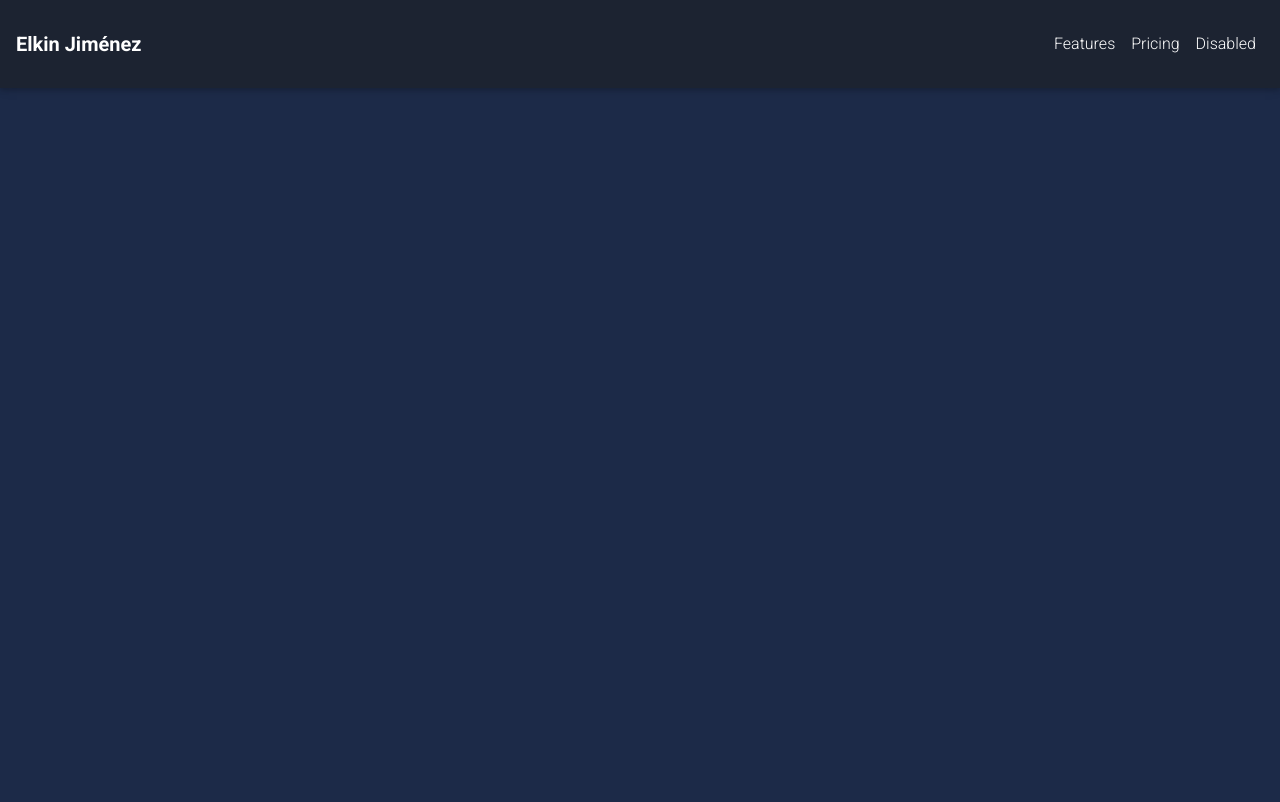
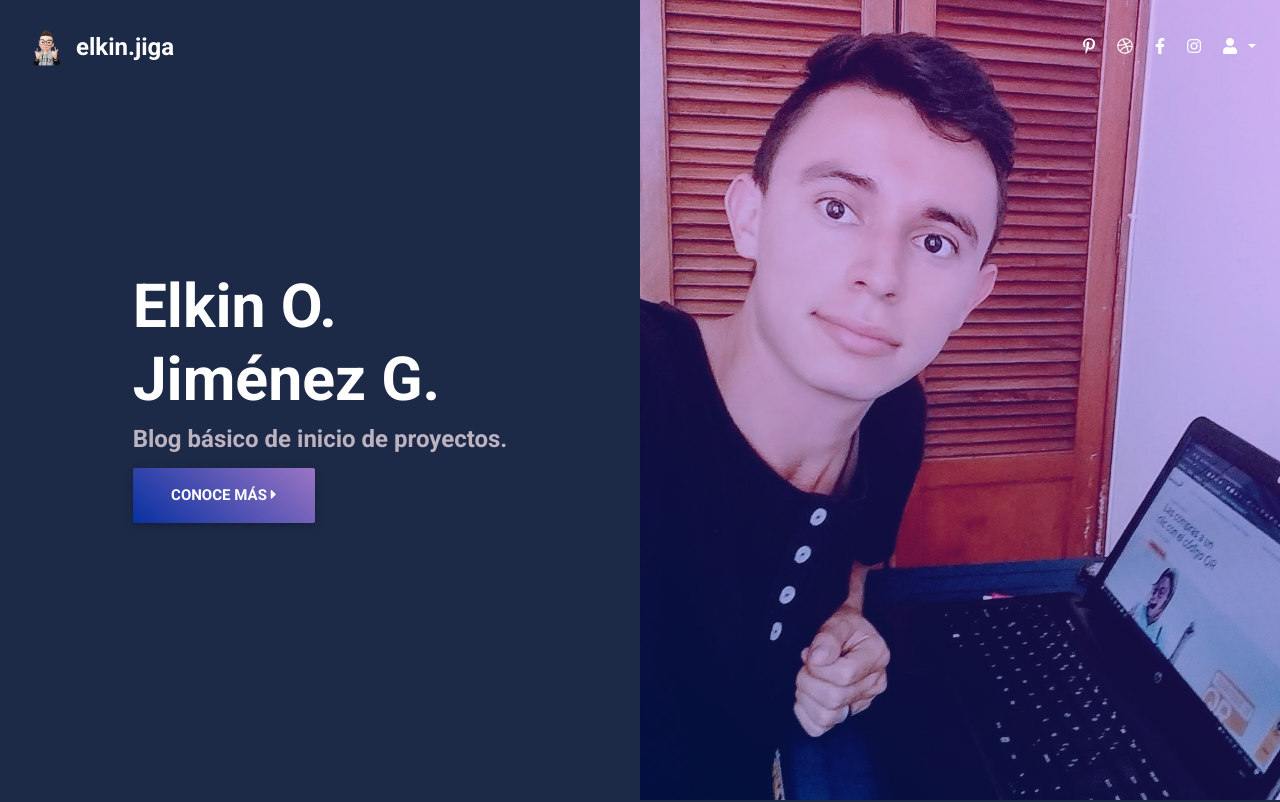
Before and after one commit to elkinjimenez/blog, a plain HTML site: page index.html in a window 1280 px wide. Shown: the top 802 px of the page. Drawn offline with Linux system fonts and the light colour scheme.

Commit message:
landing pages blig

```diff
--- a/css/style.css
+++ b/css/style.css
@@ -0,0 +1,45 @@
+.navbar {
+    background: linear-gradient(40deg, rgba(0, 51, 199, .3), rgba(209, 149, 249, .3));
+  }
+
+  .navbar:not(.top-nav-collapse) {
+    background: transparent;
+  }
+
+  .navbar .navbar-brand img {
+    height: 40px;
+    margin: 10px;
+  }
+
+  .hm-gradient {
+    background: linear-gradient(40deg, rgba(0, 51, 199, .3), rgba(149, 37, 224, 0.3));
+  }
+
+  .heading {
+    font-size: 3.8rem;
+    font-weight: 700;
+    color: white;
+  }
+
+  .subheading {
+    color: #bcb2c0;
+  }
+
+
+  .btn.btn-lily {
+    background: linear-gradient(40deg, rgba(0, 51, 199, .7), rgba(209, 149, 249, .7));
+    color: #fff;
+  }
+
+  .title {
+    margin-top: 6rem;
+    margin-bottom: 2rem;
+    color: #5d4267;
+  }
+
+  .subtitle {
+    color: #bcb2c0;
+    margin-left: 20%;
+    margin-right: 20%;
+    margin-bottom: 6rem;
+  }
--- a/index.html
+++ b/index.html
@@ -5,6 +5,7 @@
   <meta charset="UTF-8">
   <meta name="viewport" content="width=device-width, initial-scale=1, shrink-to-fit=no">
   <meta http-equiv="x-ua-compatible" content="ie=edge">
+  <link rel="shortcut icon" href="img/ico.ico" type="image/x-icon">
   <title>Blog personal | Elkin Jiménez</title>
   <!-- Font Awesome -->
   <link rel="stylesheet" href="https://use.fontawesome.com/releases/v5.11.2/css/all.css">
@@ -18,30 +19,92 @@
   <link rel="stylesheet" href="css/style.css">
 </head>
 
-<body class=" mdb-color darken-3">
+<body class=" mdb-color darken-3 text-white">
   <!-- Start your project here-->
-  <nav class="navbar navbar-expand-lg navbar-dark  mdb-color darken-4 py-4">
-    <a class="navbar-brand font-weight-bold" href="#">Elkin Jiménez</a>
-    <button class="navbar-toggler" type="button" data-toggle="collapse" data-target="#navbarNav"
-      aria-controls="navbarNav" aria-expanded="false" aria-label="Toggle navigation">
+  <nav class="navbar navbar-expand-lg scrolling-navbar navbar-dark z-depth-0 fixed-top">
+    <a class="navbar-brand" href="/">
+      <div class="d-flex align-items-center">
+        <img src="img/ico.ico" class="img-fluid" alt="Logo">
+        <h4 class="m-0 font-weight-bold">elkin.jiga</h4>
+      </div>
+    </a>
+    <button class="navbar-toggler" type="button" data-toggle="collapse" data-target="#navbarSupportedContent-4"
+      aria-controls="navbarSupportedContent-4" aria-expanded="false" aria-label="Toggle navigation">
       <span class="navbar-toggler-icon"></span>
     </button>
-    <div class="collapse navbar-collapse" id="navbarNav">
+    <div class="collapse navbar-collapse" id="navbarSupportedContent-4">
       <ul class="navbar-nav ml-auto">
         <li class="nav-item">
-          <a class="nav-link" href="#">Features</a>
+          <a class="nav-link" href="#">
+            <i class="fab fa-pinterest-p"></i>
+          </a>
         </li>
         <li class="nav-item">
-          <a class="nav-link" href="#">Pricing</a>
+          <a class="nav-link" href="#">
+            <i class="fab fa-dribbble"></i>
+          </a>
         </li>
         <li class="nav-item">
-          <a class="nav-link disabled" href="#">Disabled</a>
+          <a class="nav-link" href="#">
+            <i class="fab fa-facebook-f"></i>
+          </a>
+        </li>
+        <li class="nav-item">
+          <a class="nav-link" href="#">
+            <i class="fab fa-instagram"></i>
+          </a>
+        </li>
+        <li class="nav-item dropdown">
+          <a class="nav-link dropdown-toggle" id="navbarDropdownMenuLink-4" data-toggle="dropdown" aria-haspopup="true"
+            aria-expanded="false">
+            <i class="fas fa-user"></i>
+          </a>
+          <div class="dropdown-menu dropdown-menu-right dropdown-info" aria-labelledby="navbarDropdownMenuLink-4">
+            <a class="dropdown-item" href="#">My account</a>
+            <a class="dropdown-item" href="#">Log out</a>
+          </div>
         </li>
       </ul>
     </div>
   </nav>
-  <!-- End your project here-->
-
+  <div style="height: 100vh">
+    <div class="container-fluid">
+      <div class="row">
+        <div class="col-sm-6 d-flex flex-column justify-content-center align-items-center" style="height: 100vh;">
+          <div class="text-left">
+            <h1 class="heading">Elkin O. <br> Jiménez G.</h1>
+            <h4 class="subheading font-weight-bold">Blog básico de inicio de proyectos.</h4>
+            <button type="button" class="btn mx-0 btn-lily btn-lg font-weight-bold">Conoce más <i
+                class="fas fa-caret-right"></i></button>
+          </div>
+        </div>
+        <div class="col-sm-6 p-0" style="height: 100vh;">
+          <div class="view"
+            style="height: 100vh; background-image: url('img/photo.jpg'); background-repeat: no-repeat; background-size: cover;">
+            <div class="mask flex-center hm-gradient"></div>
+          </div>
+        </div>
+      </div>
+    </div>
+  </div>
+  <div>
+    <div class="container-fluid">
+      <div class="row">
+        <div class="col-sm-6 d-flex flex-column justify-content-center align-items-center" style="height: 100vh;">
+          <img src="https://mdbootstrap.com/img/illustrations/hiker-man-colour.svg" alt="Buscador"
+            class="img-fluid p-5 m-5">
+        </div>
+        <div class="col-sm-6 d-flex flex-column justify-content-center align-items-center" style="height: 100vh;">
+          <div class="container">
+            <div class="text-right m-5">
+              <h1 class="text-secondary font-weight-bold">Blog personal</h1>
+              <h3 class="font-weight-bold">Muestras de diseños y estructuras de desarrollo de páginas web.</h3>
+            </div>
+          </div>
+        </div>
+      </div>
+    </div>
+  </div>
   <!-- jQuery -->
   <script type="text/javascript" src="js/jquery.min.js"></script>
   <!-- Bootstrap tooltips -->
```
Also changed, not shown: prueba.html (added, +61 -0 lines), img/ico.ico (added), img/photo.jpg (added).
